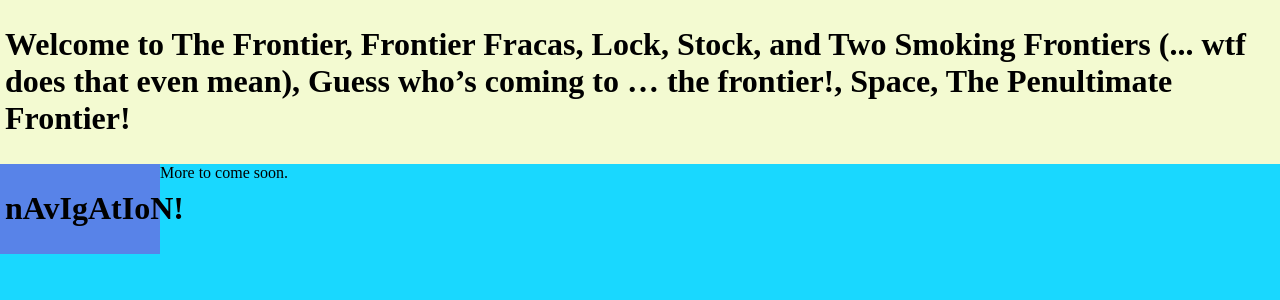
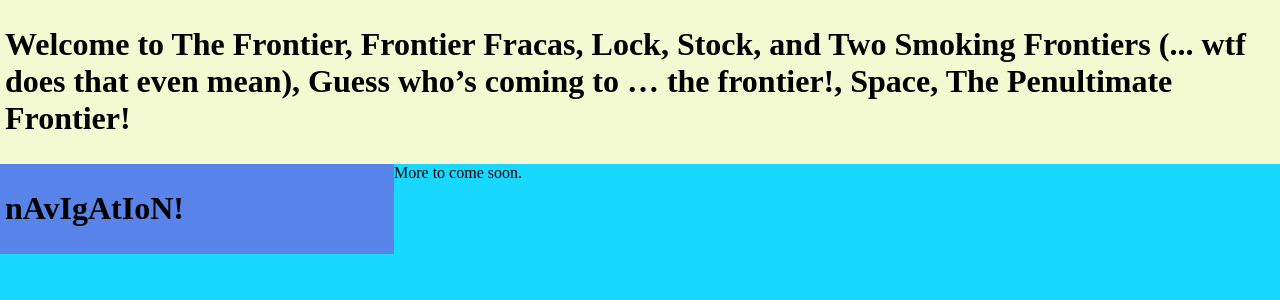
Before and after one commit to liltove/adventuregame, a Django app: page /game/ in a window 1280 px wide. Shown: the top 300 px of the page. Run offline with Django 3.2, Linux system fonts and the light colour scheme.

Commit message:
fixed nav width

```diff
--- a/adventuregame/static/game/main.css
+++ b/adventuregame/static/game/main.css
@@ -13,5 +13,5 @@ body{
 	float: left;
 	padding: 5px;
 	background-color: #5883E8;
-	width: 150px;
+	width: 30%;
 }
```
